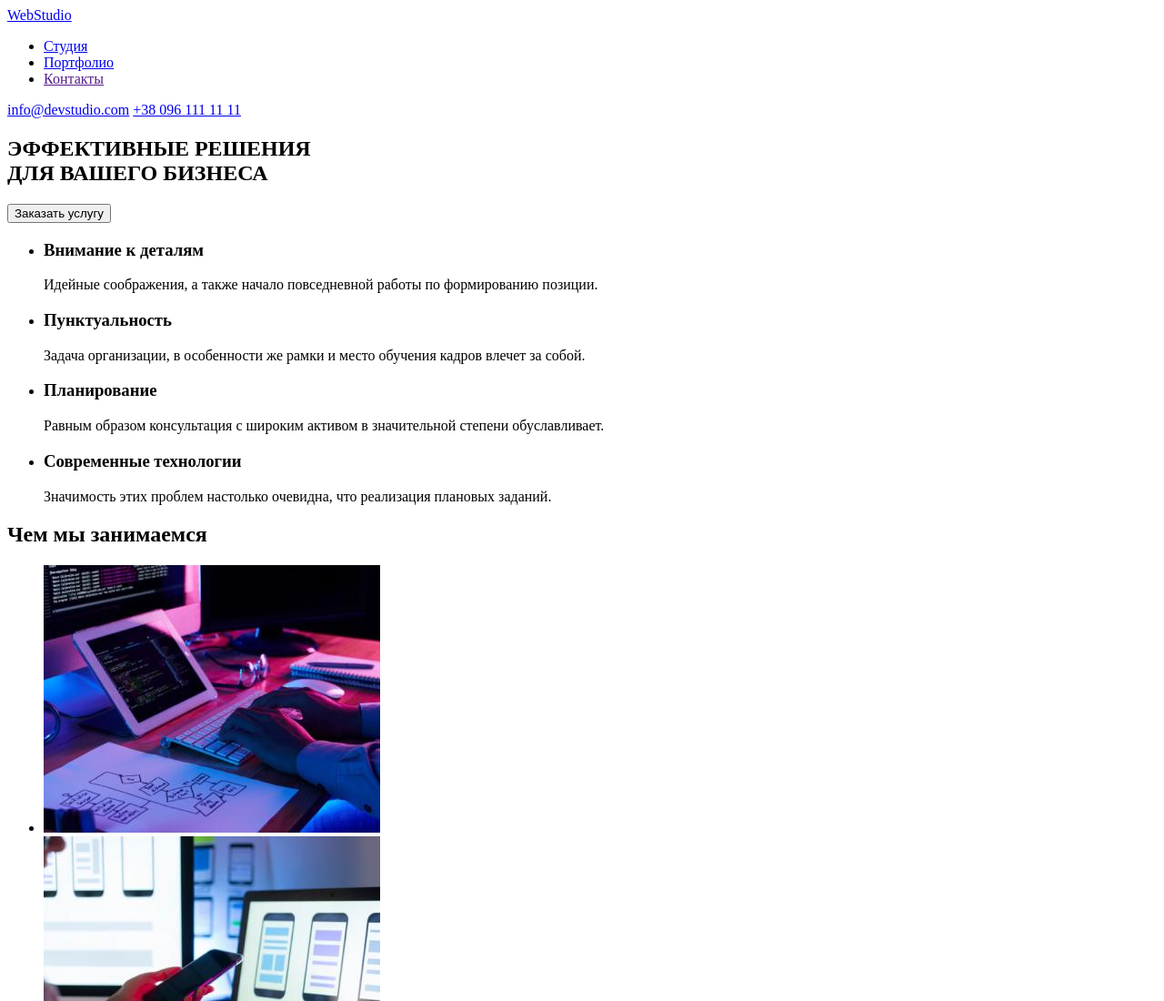
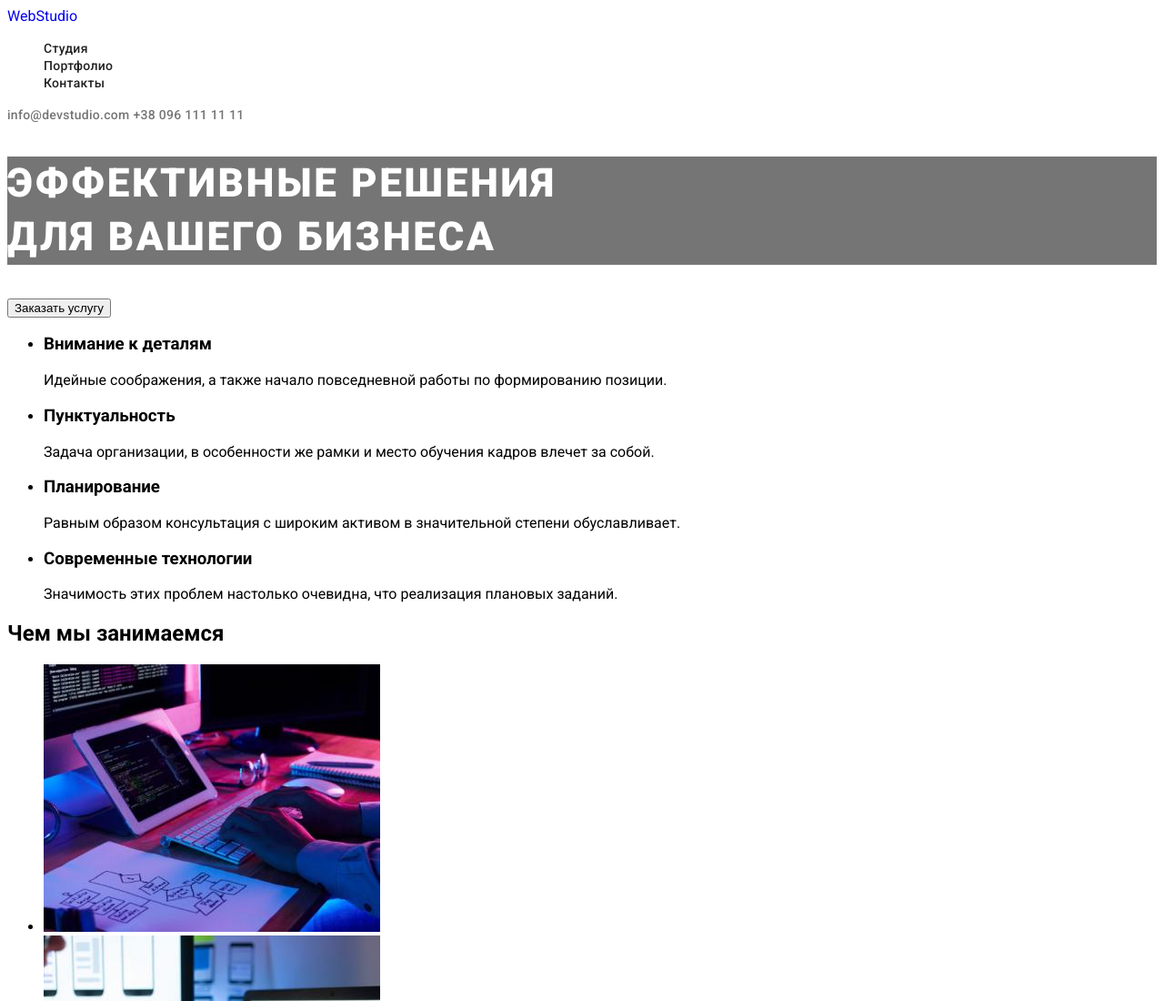
Before and after one commit to VitaliiStoroshyk/goit-markup-hw-02, a plain HTML site: page index.html in a window 1280 px wide. Shown: the top 1100 px of the page at 91% size. Drawn offline with Linux system fonts and the light colour scheme; files whose address does not match are found by name.

Commit message:
module-2
работа над оформлением css

```diff
--- a/css/styles.css
+++ b/css/styles.css
@@ -0,0 +1,52 @@
+:root {
+  --header-color: #212121;
+  --hero-color: #ffffff;
+  --primary-text-color: #757575;
+  --primary-title-color: #212121;
+  --accent-color: #2196f3;
+  --footer-contacts-color: rgba(255, 255, 255, 0.6);
+}
+
+body {
+  font-family: "Roboto", sans-serif;
+}
+
+.list {
+  list-style: none;
+}
+
+.link {
+  text-decoration: none;
+}
+
+.hero {
+  background-color: var(--primary-text-color);
+}
+
+.menu-link {
+  font-weight: 500;
+  font-size: 14px;
+  line-height: 1.14;
+  letter-spacing: 0.02em;
+
+  color: var(--header-color);
+}
+
+.header-mail,
+.header-tel {
+  font-weight: 500;
+  font-size: 14px;
+  line-height: 1.14;
+  letter-spacing: 0.02em;
+
+  color: var(--primary-text-color);
+}
+
+.hero-title {
+  font-weight: 900;
+  font-size: 44px;
+  line-height: 1.36;
+  letter-spacing: 0.06em;
+
+  color: var(--hero-color);
+}
--- a/index.html
+++ b/index.html
@@ -5,31 +5,36 @@
     <meta http-equiv="X-UA-Compatible" content="IE=edge">
     <meta name="viewport" content="width=device-width, initial-scale=1.0">
     <title>webstudio</title>
+    <link rel="preconnect" href="https://fonts.googleapis.com">
+    <link rel="preconnect" href="https://fonts.gstatic.com" crossorigin>
+    <link href="https://fonts.googleapis.com/css2?family=Raleway:wght@700&family=Roboto:wght@400;500;700;900&display=swap"
+        rel="stylesheet">
+    <link rel="stylesheet" href="./css/styles.css">
 </head>
 <body>
-    <header>
-        <nav>
-            <a href="/">WebStudio</a>
-            <ul>
+    <header class="header">
+        <nav class="header-nav">
+            <a class="header-logo link" href="/">WebStudio</a>
+            <ul class="list menu-list">
                 <li>
-                    <a href="/index.html">Студия</a>
+                    <a class="menu-link link" href="/index.html">Студия</a>
                 </li>
                 <li>
-                    <a href="/portfolio.html">Портфолио</a>
+                    <a class="menu-link link" href="/portfolio.html">Портфолио</a>
                 </li>
                 <li>
-                    <a href="">Контакты</a>
+                    <a class="menu-link link" href="">Контакты</a>
                 </li>
             </ul>
         </nav>
-        <a href="mailto:">info@devstudio.com</a>
-        <a href="tel:+380961111111">+38 096 111 11 11</a>
+        <a class="header-mail link" href="mailto:">info@devstudio.com</a>
+        <a class="header-tel link" href="tel:+380961111111">+38 096 111 11 11</a>
     </header>
     <main>
-        <div>
-            <section>
-                <h1>ЭФФЕКТИВНЫЕ РЕШЕНИЯ<br /> ДЛЯ ВАШЕГО БИЗНЕСА</h1>
-                <button type="button">Заказать услугу</button>
+        <div class="div">
+            <section class="section-hero">
+                <h1 class="hero hero-title">ЭФФЕКТИВНЫЕ РЕШЕНИЯ<br /> ДЛЯ ВАШЕГО БИЗНЕСА</h1>
+                <button class="button" type="button">Заказать услугу</button>
             </section>
         </div>
         <section>
```
